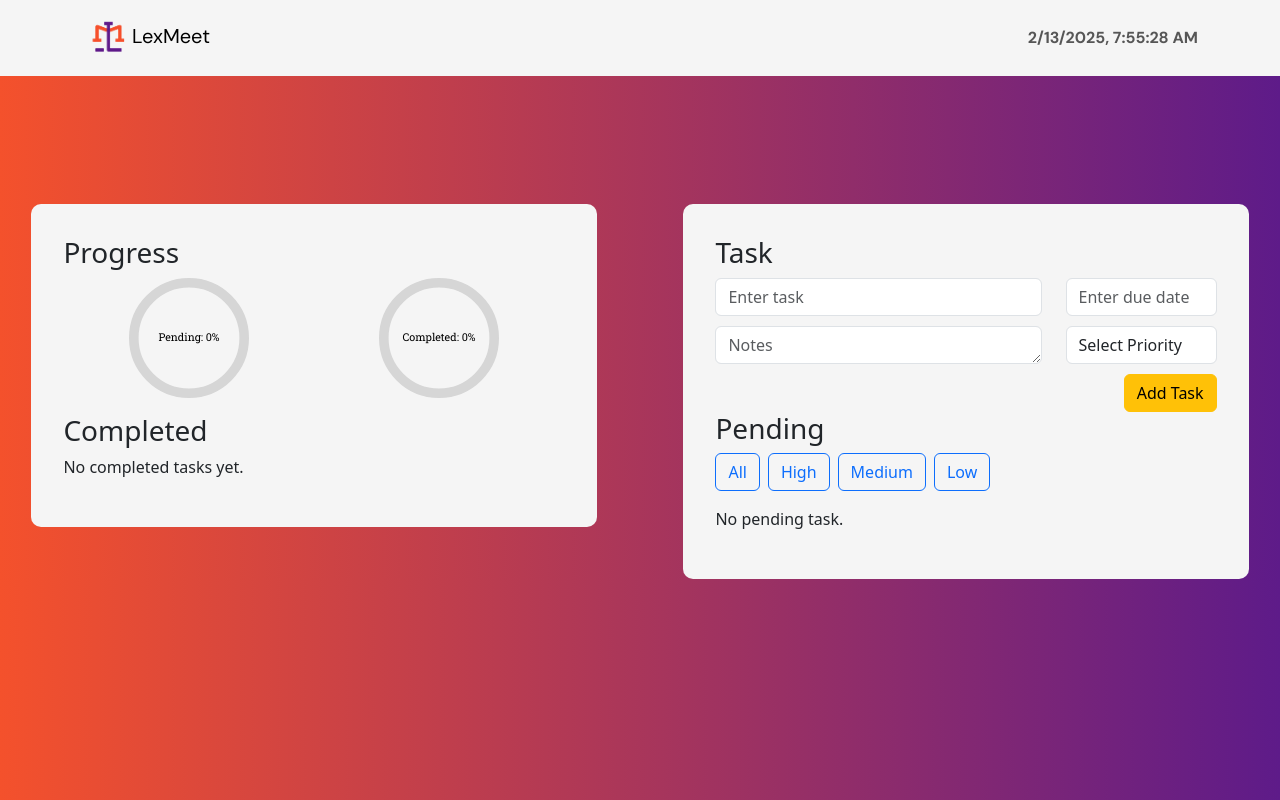
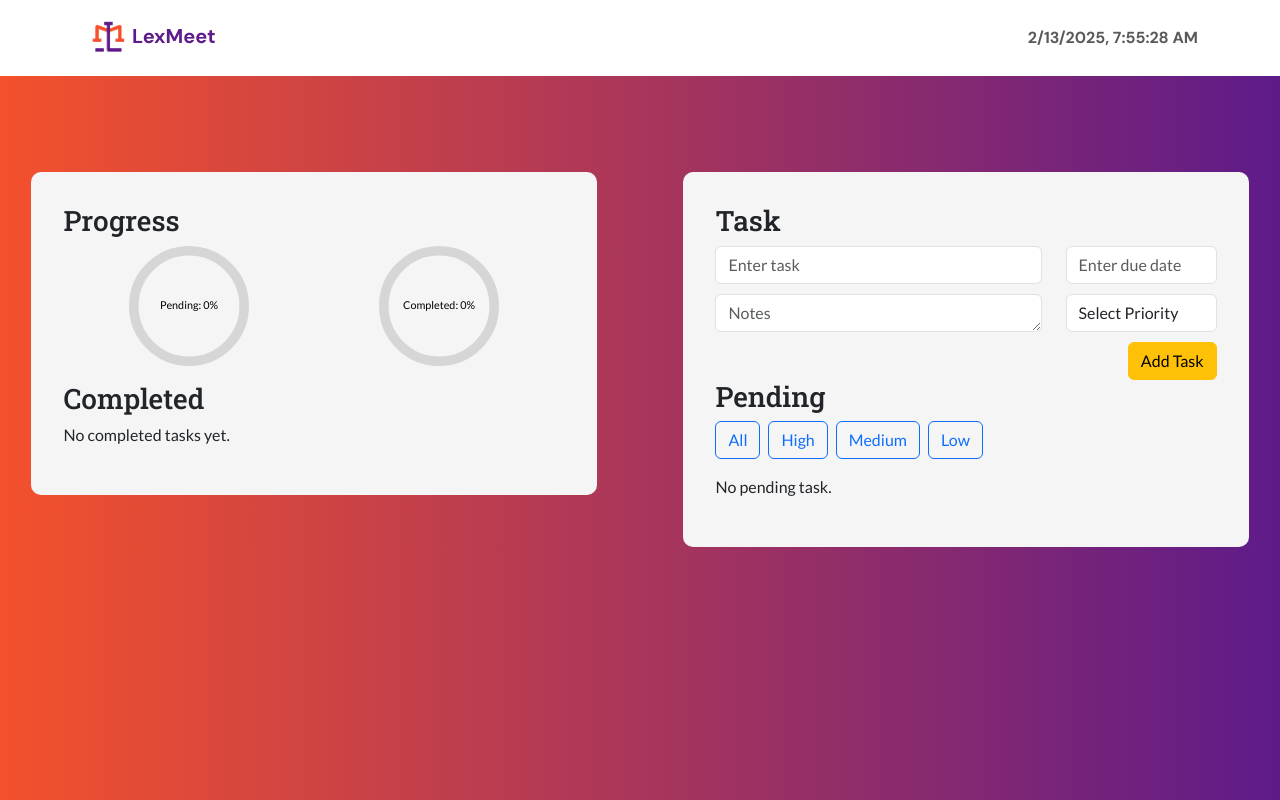
Before and after one commit to llasus-ronnie/Llasus_ToDoApp, a React (Vite) app: page / in a window 1280 px wide. Built offline with nearby package versions, Linux system fonts and the light colour scheme.

Commit message:
fixed styles

```diff
--- a/src/App.jsx
+++ b/src/App.jsx
@@ -128,87 +128,7 @@ function App() {
       <Header />
 
       <Row>
-        <Col md={6}>
-          <div className="percentage-container">
-            <h3>Progress</h3>
-            <div
-              style={{
-                display: "flex",
-                justifyContent: "space-around",
-                fontFamily: "Roboto Slab",
-              }}
-            >
-              <div style={{ width: 120, height: 120 }}>
-                <CircularProgressbar
-                  value={pendingProgress}
-                  text={`Pending: ${pendingProgress.toFixed(0)}%`}
-                  styles={buildStyles({
-                    textSize: "9px",
-                    pathColor: `rgba(255, 193, 7, ${pendingProgress / 100})`,
-                    textColor: "#000",
-                  })}
-                />
-              </div>
-              <div style={{ width: 120, height: 120, fontFamily: "Roboto Slab" }}>
-                <CircularProgressbar
-                  value={completedProgress}
-                  text={`Completed: ${completedProgress.toFixed(0)}%`}
-                  styles={buildStyles({
-                    textSize: "9px",
-                    pathColor: `rgba(40, 167, 69, ${completedProgress / 100})`,
-                    textColor: "#000",
-                  })}
-                />
-              </div>
-            </div>
-
-            <h3 style={{ marginTop: "1rem" }}>Completed</h3>
-            {tasks.filter((task) => task.completed).length === 0 ? (
-              <p>No completed tasks yet.</p>
-            ) : (
-              <ListGroup>
-                {tasks
-                  .filter((task) => task.completed)
-                  .map((task, index) => {
-                    const originalIndex = tasks.findIndex((t) => t === task);
-                    return (
-                      <ListGroup.Item key={originalIndex}>
-                        <Row>
-                          <Col>
-                            <span
-                              style={{
-                                textDecoration: task.completed
-                                  ? "line-through"
-                                  : "none",
-                              }}
-                            >
-                              <strong> {task.task} </strong>- Due:{" "}
-                              {task.dueDate
-                                ? new Date(task.dueDate).toLocaleDateString()
-                                : "No Due Date"}
-                            </span>
-                          </Col>
-                          <Col className="d-flex justify-content-end">
-                            <Button
-                              variant="danger"
-                              size="sm"
-                              onClick={() =>
-                                handleShowDeleteModal(originalIndex)
-                              }
-                              style={{ marginLeft: 10 }}
-                            >
-                              Delete
-                            </Button>
-                          </Col>
-                        </Row>
-                      </ListGroup.Item>
-                    );
-                  })}
-              </ListGroup>
-            )}
-          </div>
-        </Col>
-        <Col md={6}>
+        <Col md={6} sm={{ order: 2 }}>
           <div className="task-container">
             <h3>Task</h3>
             <Form noValidate validated={validated} onSubmit={handleSubmit}>
@@ -390,6 +310,86 @@ function App() {
             )}
           </div>
         </Col>
+
+        <Col md={6} sm={{ order: 1 }}>
+          <div className="percentage-container">
+            <h3>Progress</h3>
+            <div
+              style={{
+                display: "flex",
+                justifyContent: "space-around",
+              }}
+            >
+              <div style={{ width: 120, height: 120 }}>
+                <CircularProgressbar
+                  value={pendingProgress}
+                  text={`Pending: ${pendingProgress.toFixed(0)}%`}
+                  styles={buildStyles({
+                    textSize: "9px",
+                    pathColor: `rgba(255, 193, 7, ${pendingProgress / 100})`,
+                    textColor: "#000",
+                  })}
+                />
+              </div>
+              <div style={{ width: 120, height: 120 }}>
+                <CircularProgressbar
+                  value={completedProgress}
+                  text={`Completed: ${completedProgress.toFixed(0)}%`}
+                  styles={buildStyles({
+                    textSize: "9px",
+                    pathColor: `rgba(40, 167, 69, ${completedProgress / 100})`,
+                    textColor: "#000",
+                  })}
+                />
+              </div>
+            </div>
+
+            <h3 style={{ marginTop: "1rem" }}>Completed</h3>
+            {tasks.filter((task) => task.completed).length === 0 ? (
+              <p>No completed tasks yet.</p>
+            ) : (
+              <ListGroup>
+                {tasks
+                  .filter((task) => task.completed)
+                  .map((task, index) => {
+                    const originalIndex = tasks.findIndex((t) => t === task);
+                    return (
+                      <ListGroup.Item key={originalIndex}>
+                        <Row>
+                          <Col>
+                            <span
+                              style={{
+                                textDecoration: task.completed
+                                  ? "line-through"
+                                  : "none",
+                              }}
+                            >
+                              <strong> {task.task} </strong>- Due:{" "}
+                              {task.dueDate
+                                ? new Date(task.dueDate).toLocaleDateString()
+                                : "No Due Date"}
+                            </span>
+                          </Col>
+                          <Col className="d-flex justify-content-end">
+                            <Button
+                              variant="danger"
+                              size="sm"
+                              onClick={() =>
+                                handleShowDeleteModal(originalIndex)
+                              }
+                              style={{ marginLeft: 10 }}
+                            >
+                              Delete
+                            </Button>
+                          </Col>
+                        </Row>
+                      </ListGroup.Item>
+                    );
+                  })}
+              </ListGroup>
+            )}
+          </div>
+        </Col>
       </Row>
 
       <DeleteModal
--- a/src/components/Navbar.jsx
+++ b/src/components/Navbar.jsx
@@ -17,7 +17,7 @@ function Header() {
   return (
     <Navbar className="nav" data-bs-theme="light">
       <Container>
-        <Navbar.Brand href="#home">
+        <Navbar.Brand style={{ color: "#5E1B89" }}>
           <img src={logo} width="50" height="50" alt="logo" />
           LexMeet
         </Navbar.Brand>
--- a/src/styles/App.css
+++ b/src/styles/App.css
@@ -1,4 +1,4 @@
-@import url('https://fonts.googleapis.com/css2?family=DM+Sans:ital,opsz,wght@0,9..40,100..1000;1,9..40,100..1000&family=Lato:ital,wght@0,100;0,300;0,400;0,700;0,900;1,100;1,300;1,400;1,700;1,900&family=Roboto+Slab:wght@100..900&display=swap');
+@import url("https://fonts.googleapis.com/css2?family=DM+Sans:ital,opsz,wght@0,9..40,100..1000;1,9..40,100..1000&family=Lato:ital,wght@0,100;0,300;0,400;0,700;0,900;1,100;1,300;1,400;1,700;1,900&family=Roboto+Slab:wght@100..900&display=swap");
 html,
 body {
   margin: 0;
@@ -7,19 +7,14 @@ body {
   overflow-x: hidden;
   font-family: "Lato", sans-serif;
   color-scheme: light dark;
-  background: linear-gradient(to right, #F4512C, #5E1B89);
+  background: linear-gradient(to right, #f4512c, #5e1b89);
 }
 
 .nav {
   font-family: "DM Sans", sans-serif;
-  background-color: rgba(245, 245, 245, 10);
-}
-
-.navbar-text {
-  margin-left: auto;
-  font-size: 16px;
   font-weight: bold;
-  font-family: "DM Sans", sans-serif;
+  background-color: white;
+  color: #5e1b89;
 }
 
 .task-container,
@@ -33,11 +28,12 @@ body {
   background-color: whitesmoke;
   border-radius: 10px;
   padding: 2rem;
+  font-family: "Lato", sans-serif;
 }
 
 .task-container,
 .percentage-container {
-  margin-top: 8rem;
+  margin-top: 6rem;
 }
 
 .list-container,
@@ -54,3 +50,10 @@ body {
   border-radius: 10px;
   padding: 2rem;
 }
+
+.completed-container h3,
+.list-container h3,
+.task-container h3,
+.percentage-container h3 {
+  font-family: "Roboto Slab", serif;
+}
```
